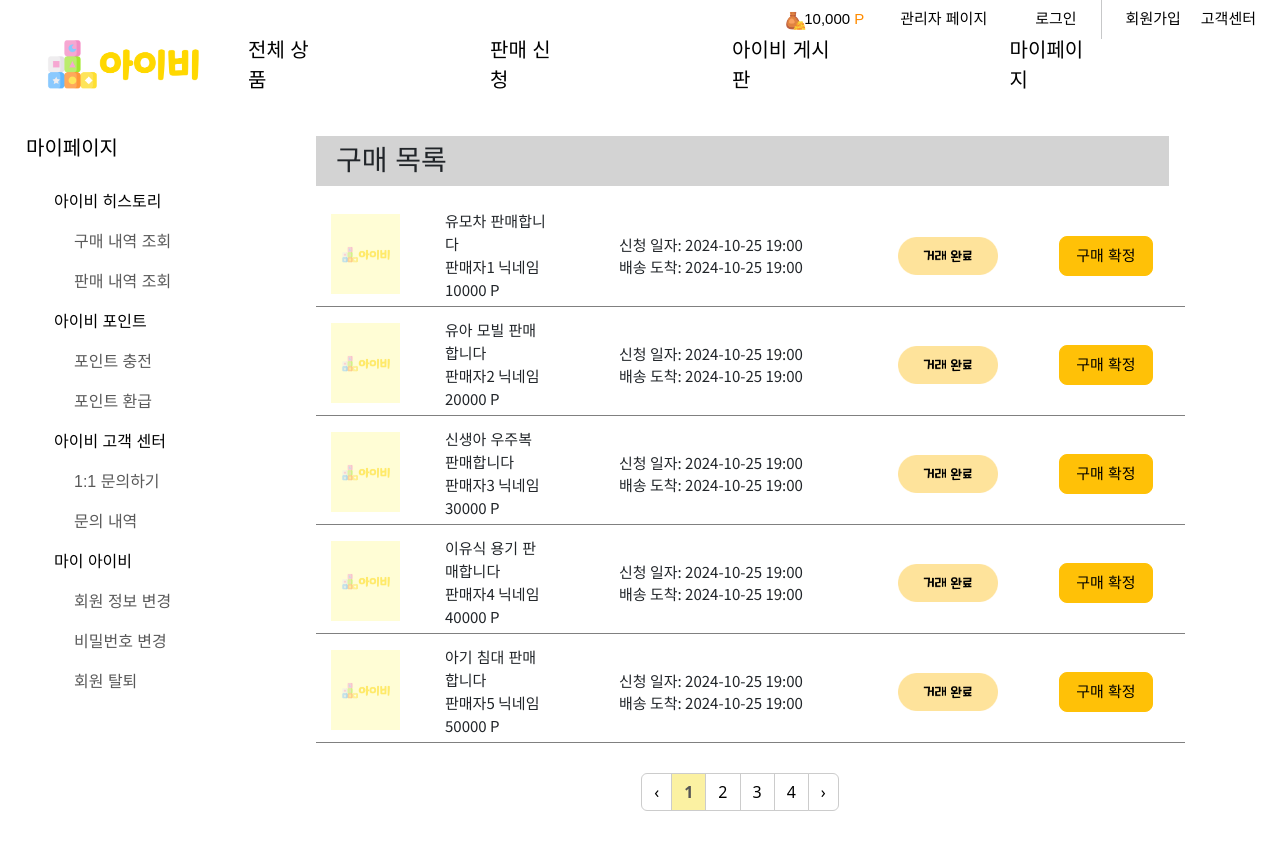
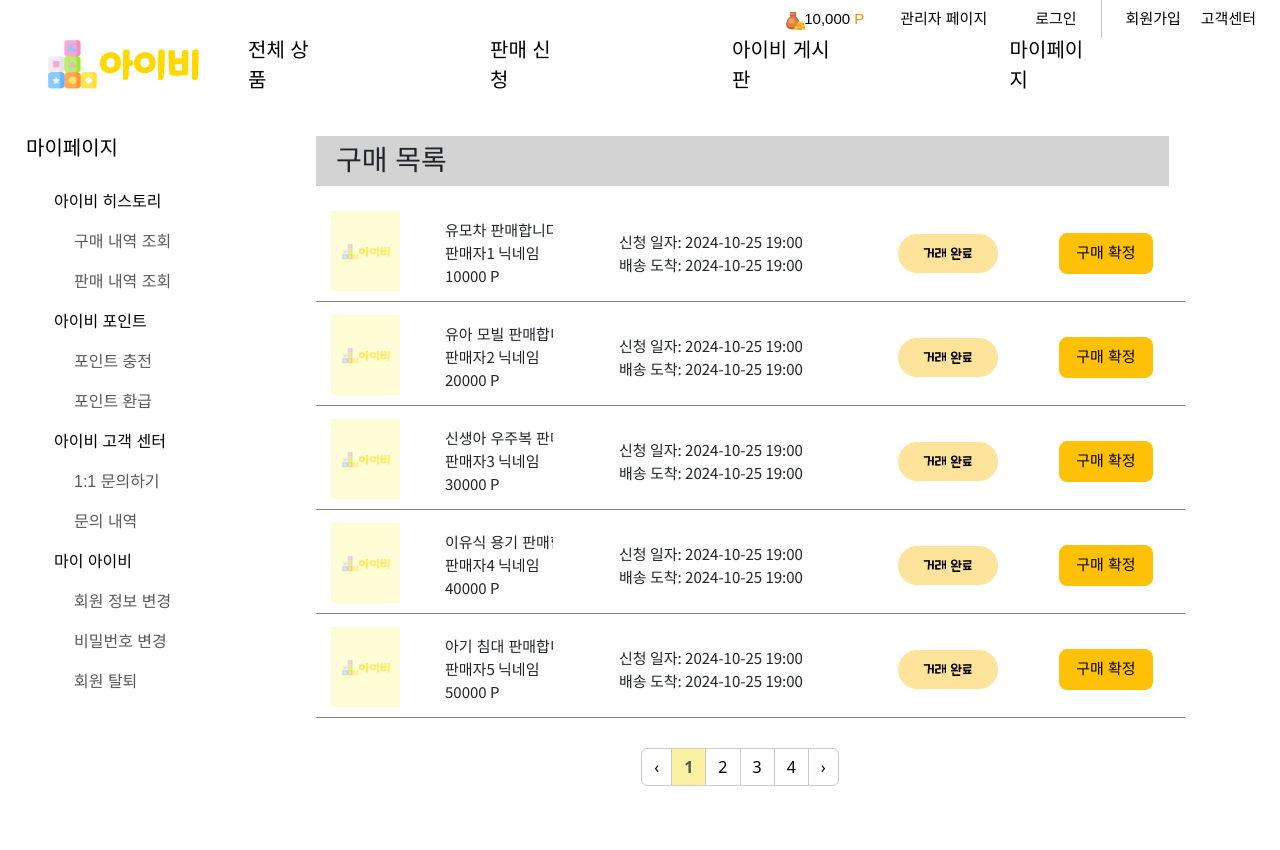
Before and after one commit to yec3168/IBESerivce, a React (Create React App) app in the folder ibe_front/: page /mypage/plist in a window 1280 px wide. Shown: the top 850 px of the page. Built offline with nearby package versions, Linux system fonts and the light colour scheme; a web font is replaced by a local one.

Commit message:
[REFACTOR] 마이페이지 구매,판매목록 타이틀 overflow hidden 처리

```diff
--- a/ibe_front/src/component/mypage/Mypage.css
+++ b/ibe_front/src/component/mypage/Mypage.css
@@ -286,11 +286,17 @@
     justify-content: start;
     padding-left: 50px;
     font-size: 15px;
+    overflow: hidden;
 }
 
-#purListPagingTitle{
+#purListPagingTitle {
     font-family: "CookieRun-Regular", sans-serif !important;
+    white-space: nowrap;
+    overflow: hidden;
+    text-overflow: ellipsis;
+    max-width: 160px;
 }
+
 
 #img_purListPagingThumbnail {
     width: 80px;
```
